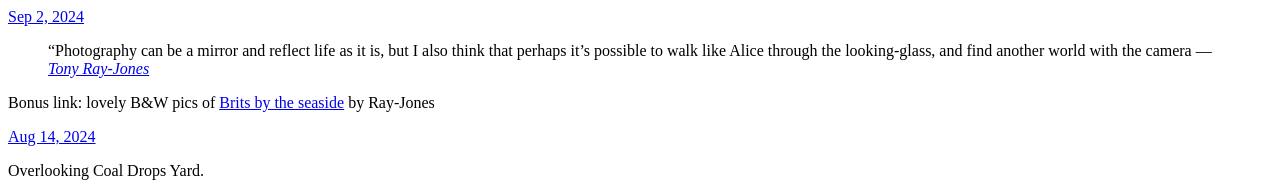
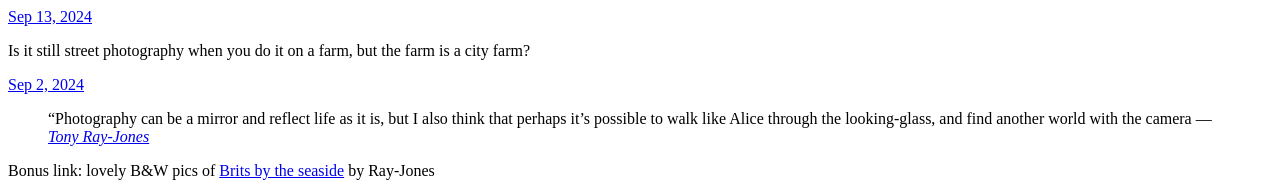
Before and after one commit to oliverholms/microblog-archive, a plain HTML site: page index.html in a window 1280 px wide. Shown: the top 193 px of the page. Drawn offline with Linux system fonts and the light colour scheme.

Commit message:
Archiving from Micro.blog.

```diff
--- a/index.html
+++ b/index.html
@@ -21,6 +21,18 @@
 <div class="h-feed">
 
 
+
+	  <div class="h-entry">
+
+
+		<a href="https://blog.oliverholms.com/2024/09/13/is-it-still.html" class="u-url"><time class="dt-published" datetime="2024-09-13 23:03:56 &#43;0100">Sep 13, 2024</time></a>
+
+		<div class="e-content">
+			 <p>Is it still street photography when you do it on a farm, but the farm is a city farm?</p>
+<!-- raw HTML omitted -->
+
+		</div>
+	  </div>
 
 	  <div class="h-entry">
 
```
